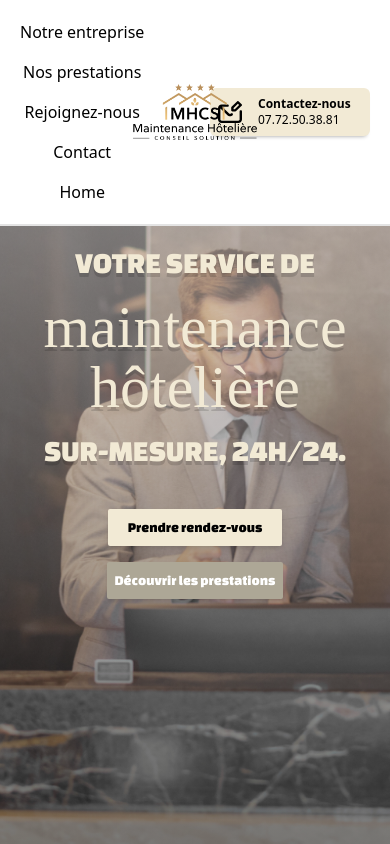
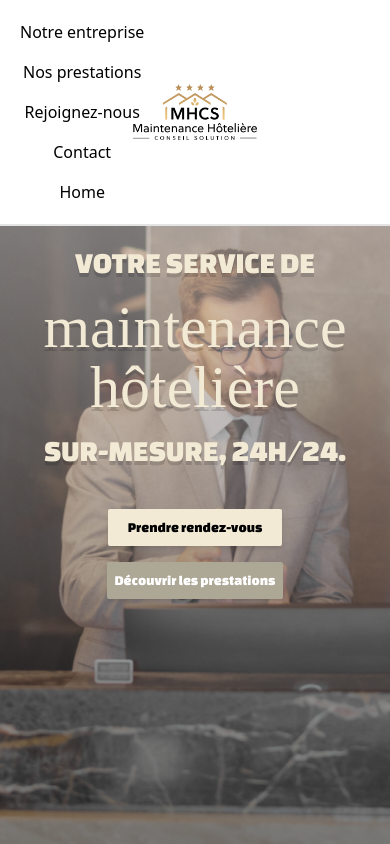
Before and after one commit to Pakku73/MHCS, a React (Vite) app: page / in a window 390 px wide. Shown: the top 844 px of the page. Built offline with nearby package versions, Linux system fonts and the light colour scheme; a web font is replaced by a local one.

Commit message:
Finalisation mhcs

```diff
--- a/src/components/common/navbar.tsx
+++ b/src/components/common/navbar.tsx
@@ -22,7 +22,7 @@ export const Navbar = () => {
           <img src={Logo} alt="logo" className="h-14 w-30" />
         </div>
 
-        <div className="flex p-2 align-center bg-[#f2ead5] w-40 rounded-[6px] text-xs shadow-[0_4px_4px_-4px_rgba(0,0,0,0.4)]">
+        <div className="p-2 bg-[#f2ead5] w-40 rounded-[6px] text-xs shadow-[0_4px_4px_-4px_rgba(0,0,0,0.4)] hidden md:flex md:align-center ">
           <img
             className="w-6 mr-4"
             src="../../../public/assets/icons/mail.svg"
```
